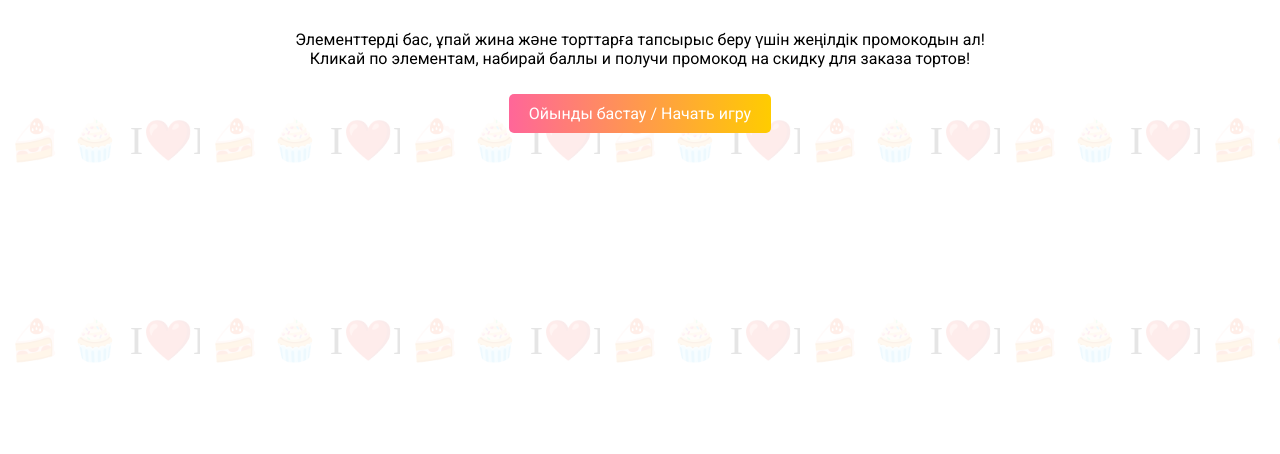
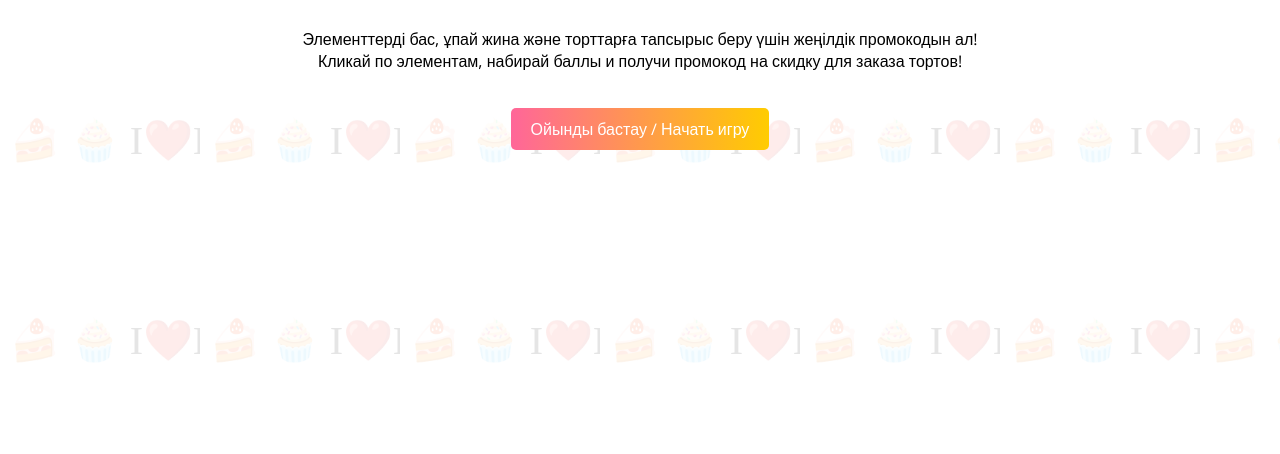
Before and after one commit to yaolegg/-telegram-game-clicker-ladushki, a plain HTML site: page index.html in a window 1280 px wide. Shown: the part 346-800 px from the top of the page. Drawn offline with nearby package versions, Linux system fonts and the light colour scheme.

Commit message:
Update index.html

```diff
--- a/index.html
+++ b/index.html
@@ -4,12 +4,12 @@
     <meta charset="UTF-8">
     <meta name="viewport" content="width=device-width, initial-scale=1.0, maximum-scale=1.0, user-scalable=no">
     <title>Game of 'Ladushki'</title>
-    <link href="https://fonts.googleapis.com/css2?family=Roboto&display=swap" rel="stylesheet">
+    <link href="https://fonts.googleapis.com/css2?family=Open+Sans&display=swap" rel="stylesheet">
     <style>
         body {
             margin: 0;
             padding: 0;
-            font-family: 'Roboto', sans-serif;
+            font-family: 'Open Sans', sans-serif;
             font-style: normal; /* Ensure no italic */
             display: flex;
             flex-direction: column;
@@ -76,6 +76,13 @@
         .start-screen {
             display: block; /* Стартовый экран виден по умолчанию */
         }
+        .start-description {
+            text-align: center;
+            padding: 10px;
+            font-size: 16px;
+            font-style: normal;
+            /* Без подложки, простой текст */
+        }
         button {
             padding: 10px 20px;
             margin: 10px;
@@ -84,7 +91,7 @@
             border: none;
             border-radius: 5px;
             transition: background-color 0.3s;
-            font-family: 'Roboto', sans-serif;
+            font-family: 'Open Sans', sans-serif;
             font-style: normal;
             background: linear-gradient(to right, #ff6699, #ffcc00); /* Единая подложка */
             color: white;
@@ -114,7 +121,7 @@
 <body>
     <div class="header">Ladushkiпен дәмді! / С Ladushki вкусно!</div>
     <div class="start-screen" id="startScreen">
-        <p>Элементтерді бас, ұпай жина және торттарға тапсырыс беру үшін жеңілдік промокодын ал!<br>Кликай по элементам, набирай баллы и получи промокод на скидку для заказа тортов!</p>
+        <p class="start-description">Элементтерді бас, ұпай жина және торттарға тапсырыс беру үшін жеңілдік промокодын ал!<br>Кликай по элементам, набирай баллы и получи промокод на скидку для заказа тортов!</p>
         <button id="start">Ойынды бастау / Начать игру</button>
     </div>
     <div class="info" id="info" style="display: none;">
@@ -172,7 +179,7 @@
         let gameInterval;
         let spawnInterval;
         let goldenCount = 0;
-        let goldenTimes = [10, 20, 25]; // Гарантированные 3 золотых
+        let goldenTimes = [10, 20, 25];
 
         // Класс для рандомайзера предсказаний без повторений
         class PredictionRandomizer {
```
